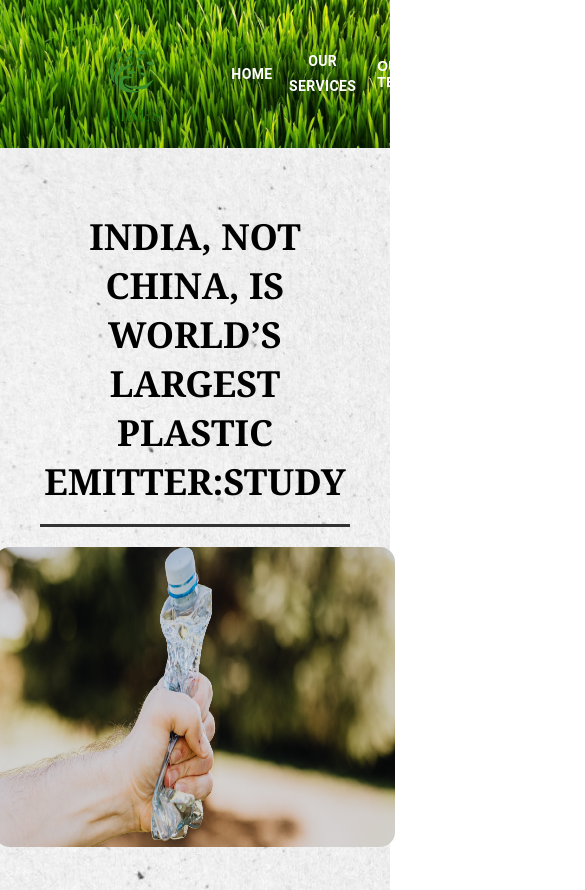
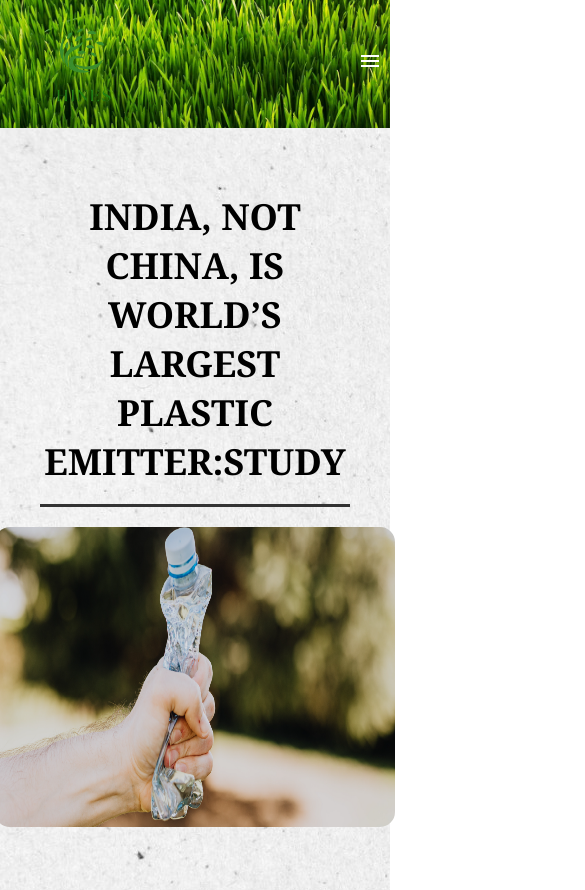
Before and after one commit to albin008/hines, a React (Create React App) app: page /blog/blog2 in a window 390 px wide. Shown: the top 890 px of the page, 585 px wide, since content can reach past the window. Built offline with nearby package versions, Linux system fonts and the light colour scheme.

Commit message:
second push

```diff
--- a/src/App.css
+++ b/src/App.css
@@ -251,7 +251,6 @@ html, body {
   width: 100%;
   z-index: 10;
   padding-top: 0px;
-
   transition: background 0.5s ease;
 }
 
@@ -260,9 +259,43 @@ html, body {
   background-color: transparent !important;
 }
 
+@media (max-width: 768px) {
+  /* Hide the desktop navigation on mobile */
+  .nav-buttons-container {
+    display: flex;
+  }
+  .social-icons {
+    display: none;
+  }
+
+  /* Sidebar menu styling */
+  .MuiDrawer-paper {
+    background-color: transparent !important;
+  }
+
+  /* Mobile menu button styling */
+  .nav-button {
+    padding: 15px;
+    font-weight: bold;
+    font-size: 1.2rem;
+  }
+  .appbar,.logo-image {
+    margin: 0px;
+    padding:0px;
+  }
+  .social-icons {
+    display: flex;
+    justify-content: space-between;
+    padding: 10px;
+    color: #fff;
+  }
+
+  .MuiSvgIcon-root {
+    color: #fff; /* Ensure social media icons are white in drawer */
+  }
+}
 .logo-image {
-  margin-top: 20px;
-  margin-left:50px;
+  margin:0px;
   height: auto;
   width: 170px;
   background-size: cover;
@@ -275,9 +308,10 @@ html, body {
 
 .nav-buttons-container {
   display: flex;
-  justify-content: space-evenly; /* Distribute space evenly between the buttons */
-  align-items: center; /* Center the buttons vertically */
-  flex-grow: 1; /* Allow the container to grow */
+  justify-content: center ; /* Center horizontally */
+  align-items: center; /* Align items vertically in the center */
+  width: 100%; /* Ensure it spans the entire width */
+  font-weight: bold;
 }
 
 /* Navigation Buttons */
@@ -313,6 +347,7 @@ html, body {
 .social-icons .MuiSvgIcon-root:hover {
   color: #30e630 !important;
 }
+
 
 .whatsapp-float {
   position: fixed;
@@ -476,7 +511,6 @@ html, body {
 .footer-column {
   display:flex;
   flex-direction: column;
-  flex: 1;
   padding: 0px;
   align-items:center;
 }
@@ -574,12 +608,12 @@ html, body {
 }
 
 .footer-column {
-  flex: 1;
   padding: 0px;
   text-align: left;
 }
-
 .footer-logo {
+  display: flex;
+  align-items: center;
   margin: 0px;
   padding:0px;
   height:200px;
@@ -587,6 +621,7 @@ html, body {
 }
 
 .footer-address {
+  text-align: center;
   margin: 0px;
   font-size:1.25rem;
 }
--- a/src/App.js
+++ b/src/App.js
@@ -3,10 +3,13 @@ import React, { useEffect, useState } from 'react';
 import emailjs from 'emailjs-com';
 import { FaEnvelope } from 'react-icons/fa';
 import { BrowserRouter as Router, Routes, Route, Link, useNavigate, useLocation } from 'react-router-dom';
+import IconButton from '@mui/material/IconButton';
+import Drawer from '@mui/material/Drawer';
 import AppBar from '@mui/material/AppBar';
 import Box from '@mui/material/Box';
 import Toolbar from '@mui/material/Toolbar';
 import Button from '@mui/material/Button';
+import MenuIcon from '@mui/icons-material/Menu';
 import logo from './Images/hines logo png.png';
 import hines_web from './Images/hines_web10mb.mp4';
 import hines_mob from './Images/hines_mob.mp4';
@@ -563,7 +566,9 @@ function AppWrapper() {
     subject: '',
     message: ''
   });
-
+  const toggleSidebar = () => {
+    setSidebarOpen(!sidebarOpen);
+  };
   const openModal = () => setIsModalOpen(true);
   const closeModal = () => setIsModalOpen(false);
 
@@ -623,7 +628,7 @@ function AppWrapper() {
     <AppBar position="static" className={`appbar ${isSpecialPage ? 'special-header' : ''}`}>
       <Toolbar sx={{ display: 'flex', justifyContent: 'space-between' }}>
         <img className="logo-image" src={logo} alt="Logo" />
-        <Box className="nav-buttons-container" style={{"font-weight": "bold"}}>
+        <Box className="nav-buttons-container" style={{"font-weight": "bold"}} sx={{ display: { xs: 'none', md: 'block' }, fontWeight: 'bold' }}>
           <HomeButton />
           <ProductServiceButton />
           <Link to="/our-team" className="nav-button">OUR TEAM</Link>
@@ -637,14 +642,20 @@ function AppWrapper() {
             ABOUT US
           </a>
         </Box>
-
-        <Box className="social-icons">
+        <IconButton
+            edge="start"
+            sx={{ display: { xs: 'block', md: 'none' } }}
+            onClick={toggleSidebar}
+          >
+            <MenuIcon />
+          </IconButton>
+        <Box className="social-icons" sx={{ display: { xs: 'none', md: 'flex' }, marginLeft: 'auto' }}>
           <a
             href="https://www.instagram.com/hines_sustainability/"
             target="_blank"
             rel="noopener noreferrer"
           >
-            <InstagramIcon style={{ "margin-left": "150px" }} />
+            <InstagramIcon />
           </a>
           <a href="https://www.facebook.com/" target="_blank" rel="noopener noreferrer">
             <FacebookIcon />
@@ -659,11 +670,62 @@ function AppWrapper() {
           >
             <WhatsAppIcon />
           </a>
-          <EmailIcon style={{ "margin-right": "50px" }} onClick={openModal} />
+          <EmailIcon onClick={openModal}/>
         </Box>
       </Toolbar>
     </AppBar>
+    <Drawer
+        anchor="right"
+        open={sidebarOpen}
+        onClose={toggleSidebar}
+        sx={{
+          '& .MuiDrawer-paper': {
+            backgroundColor: 'rgba(0, 0, 0, 0.5)', // Transparent background
+             // Blurring effect for the transparent drawer
+          }
+        }}
+      >
+        <Box
+          sx={{
+            width: 250,
+            display: 'flex',
+            flexDirection: 'column',
+            padding: 2,
+            color: '#fff' // Set text color to white for better visibility
+          }}
+          role="presentation"
+        >
+          {/* Navigation Links */}
+          <Link to="/" className="nav-button" onClick={toggleSidebar}>HOME</Link>
+          <Link to="/our-team" className="nav-button" onClick={toggleSidebar}>OUR TEAM</Link>
+          <Link to="/blog" className="nav-button" onClick={toggleSidebar}>NEWS</Link>
+          <a
+            href="/about-us.pdf"
+            download="Hines-About-Us.pdf"
+            className="nav-button"
+            onClick={toggleSidebar}
+          >
+            ABOUT US
+          </a>
 
+          {/* Social Media Icons Inside Drawer */}
+          <Box className="social-icons" sx={{ marginTop: '30px', display: 'flex', justifyContent: 'space-between',"margin-left":"0px" }}>
+            <a href="https://www.instagram.com/hines_sustainability/" target="_blank" rel="noopener noreferrer">
+              <InstagramIcon style={{ color: '#fff' }} />
+            </a>
+            <a href="https://www.facebook.com/" target="_blank" rel="noopener noreferrer">
+              <FacebookIcon style={{ color: '#fff' }} />
+            </a>
+            <a href="https://www.linkedin.com/company/hineseco/" target="_blank" rel="noopener noreferrer">
+              <LinkedInIcon style={{ color: '#fff' }} />
+            </a>
+            <a href="https://wa.me/916364464893?text=Hi, %20I%20am%20interested%20in%20your%20sustainability%20services.%20" target="_blank" rel="noopener noreferrer">
+              <WhatsAppIcon style={{ color: '#fff' }} />
+            </a>
+            <EmailIcon onClick={openModal} style={{ color: '#fff' }} />
+          </Box>
+        </Box>
+      </Drawer>
       <Routes>
         <Route path="/" element={<MainPage />} />
         <Route path="/our-team" element={<OurTeam />} />
--- a/src/components/Blog/Blog.css
+++ b/src/components/Blog/Blog.css
@@ -1,9 +1,12 @@
 .sections{
+  display: flex;
+  justify-content: center;
   color:black;
   font-family: Georgia, serif;
   font-size:1.4rem;
   margin:20px 0 20px 40px;
 }
+
 /* Blog Section */
 .blog-section {
   padding: 20px;
```
